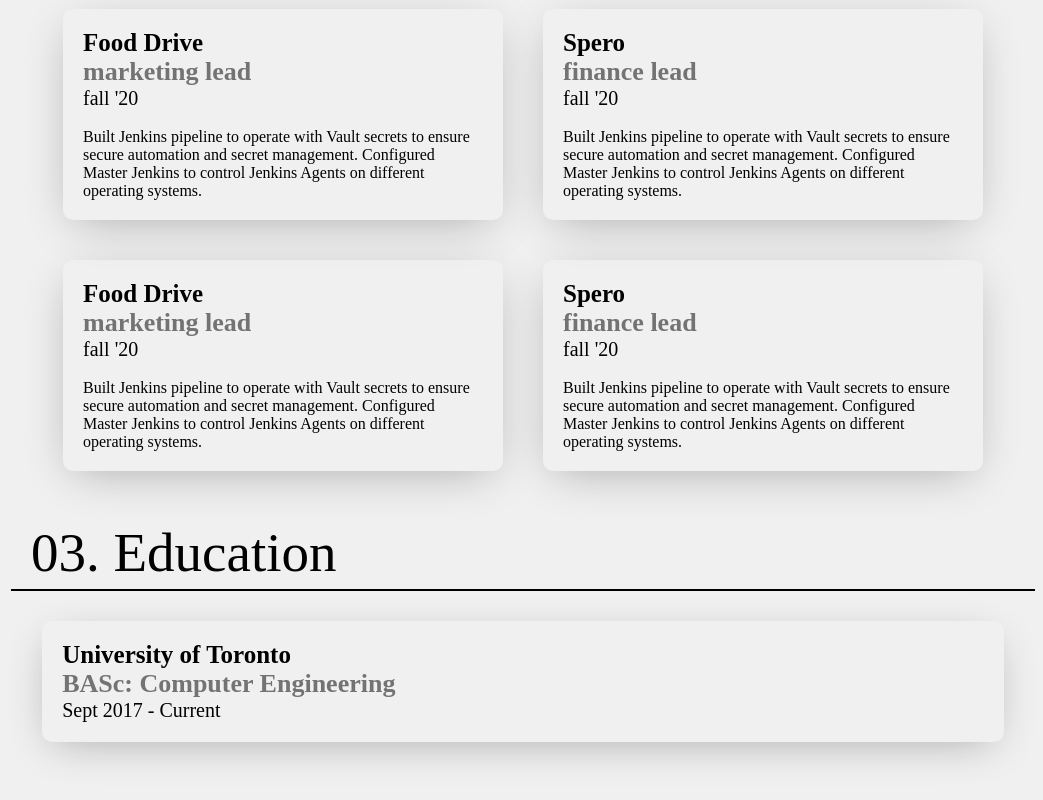
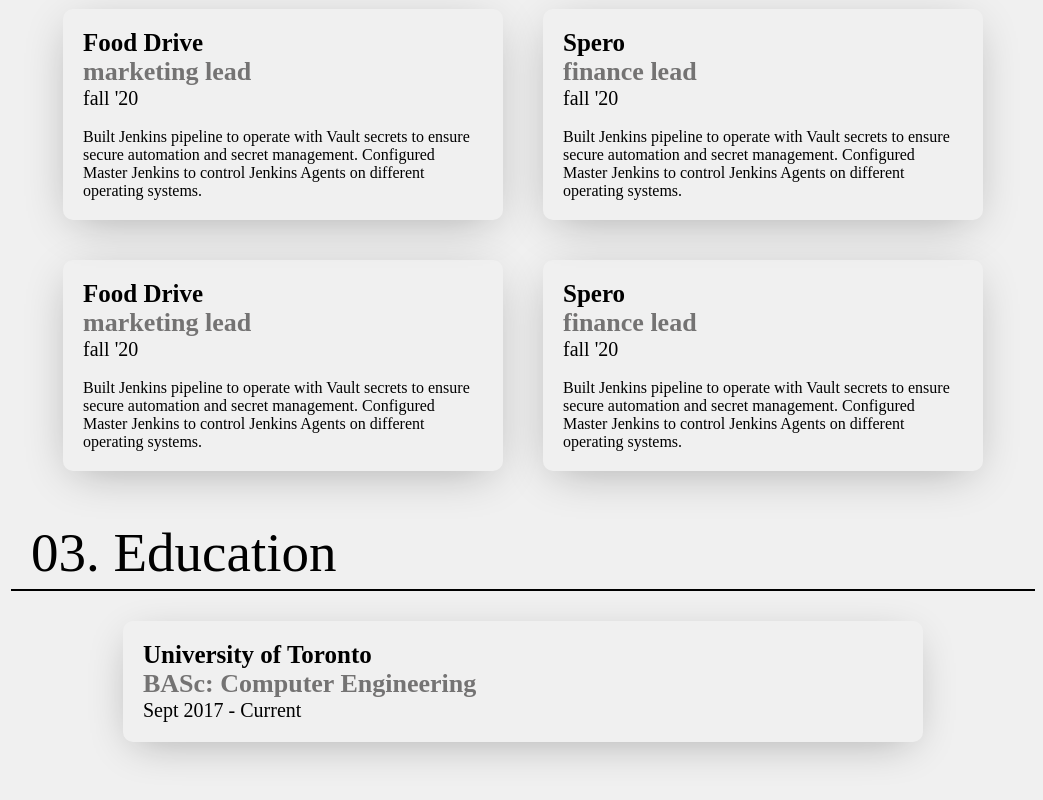
Before and after one commit to Wasifz9/bamlab, a React (Create React App) app: page / in a window 1280 px wide. Shown: the part 1842-2642 px from the top of the page, without its empty margins (117-1160 px from the left). Built offline with nearby package versions, Linux system fonts and the light colour scheme.

Commit message:
responsiveness fixes

```diff
--- a/src/App.css
+++ b/src/App.css
@@ -128,6 +128,7 @@
   border-color: white;
   border-radius: 10px;
   width: 70%;
+  max-width: 760px;
 }
 
 .subtitle {
@@ -180,10 +181,11 @@
   flex-direction: row;
   width: 100%;
   justify-content: center;
+  align-items: center;
   flex-wrap: wrap;
   min-height: 0px;
   margin-bottom: 25px;
-  max-width: 1600px;
+  max-width: 1400px;
 }
 
 #education{
```
Also changed, not shown: 1 other file (tests, documents, lock files or other folders).
